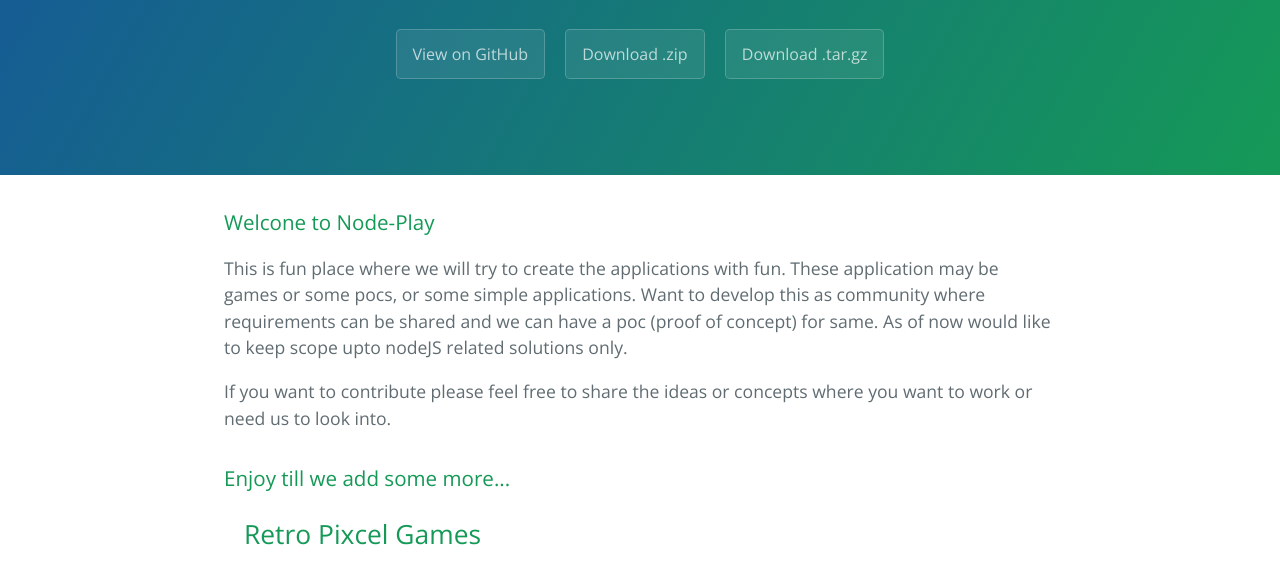
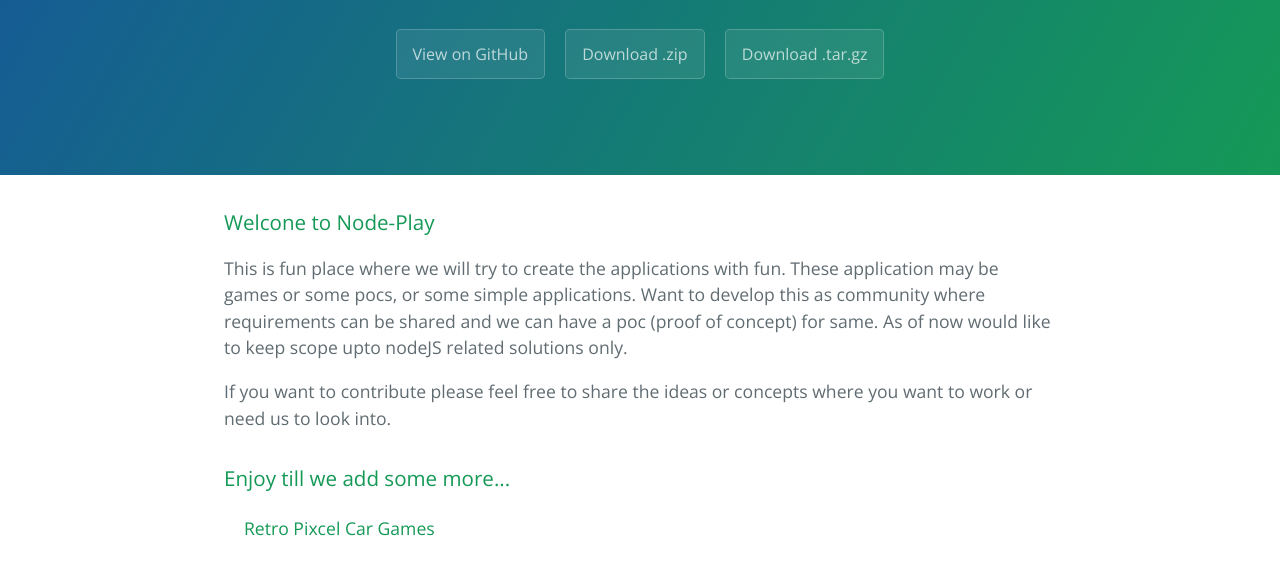
Before and after one commit to jeshu/node-play, a website: page index.html in a window 1280 px wide. Shown: the part 208-777 px from the top of the page. Drawn offline with nearby package versions, Linux system fonts and the light colour scheme.

Commit message:
game name added

```diff
--- a/index.html
+++ b/index.html
@@ -34,7 +34,7 @@
 <p>
 <div class="mainContainer" >
   <div class="header">
-    <div class="pull-left heading"><h2>Retro Pixcel Games</h2></div>
+    <div class="pull-left heading"><h4>Retro Pixcel Car Games</h4></div>
   </div>
 
   <canvas id="main-canvas" width="300px" height="300px" class="main-canvas"></canvas>
```
